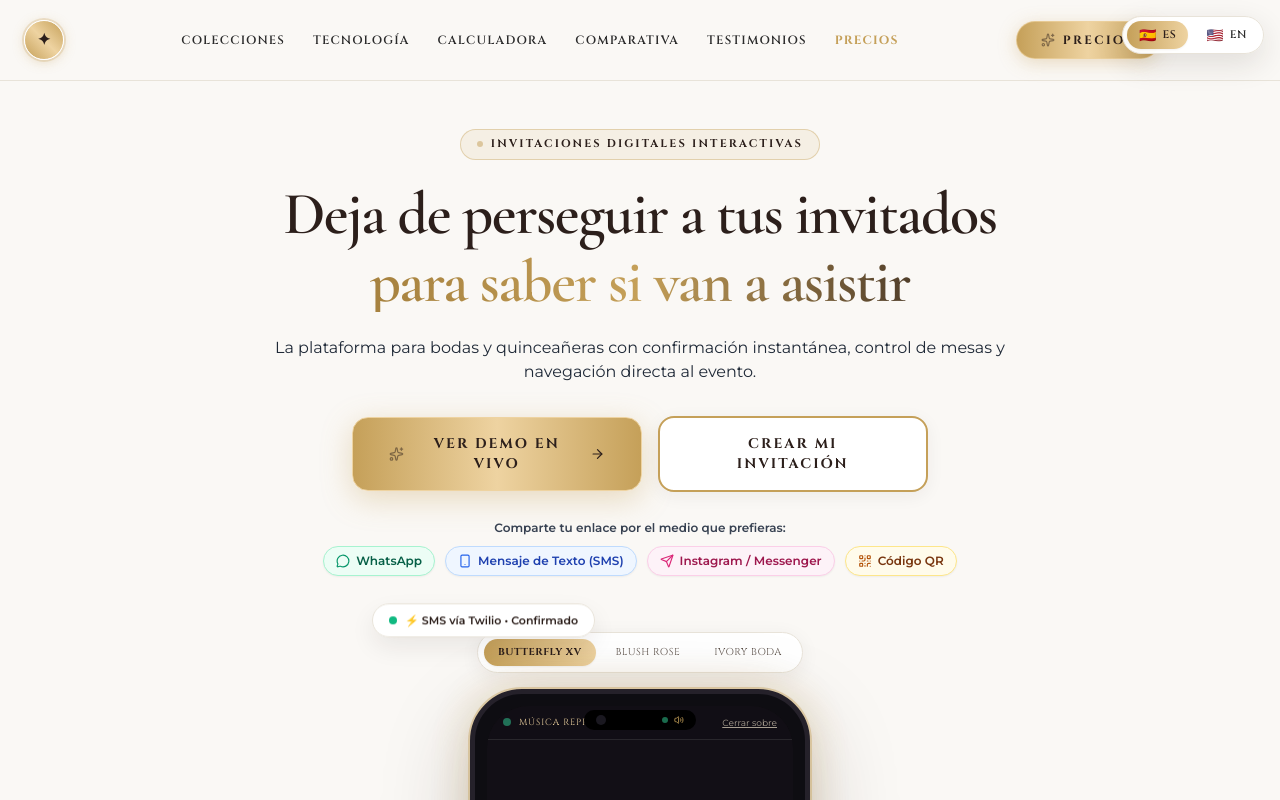
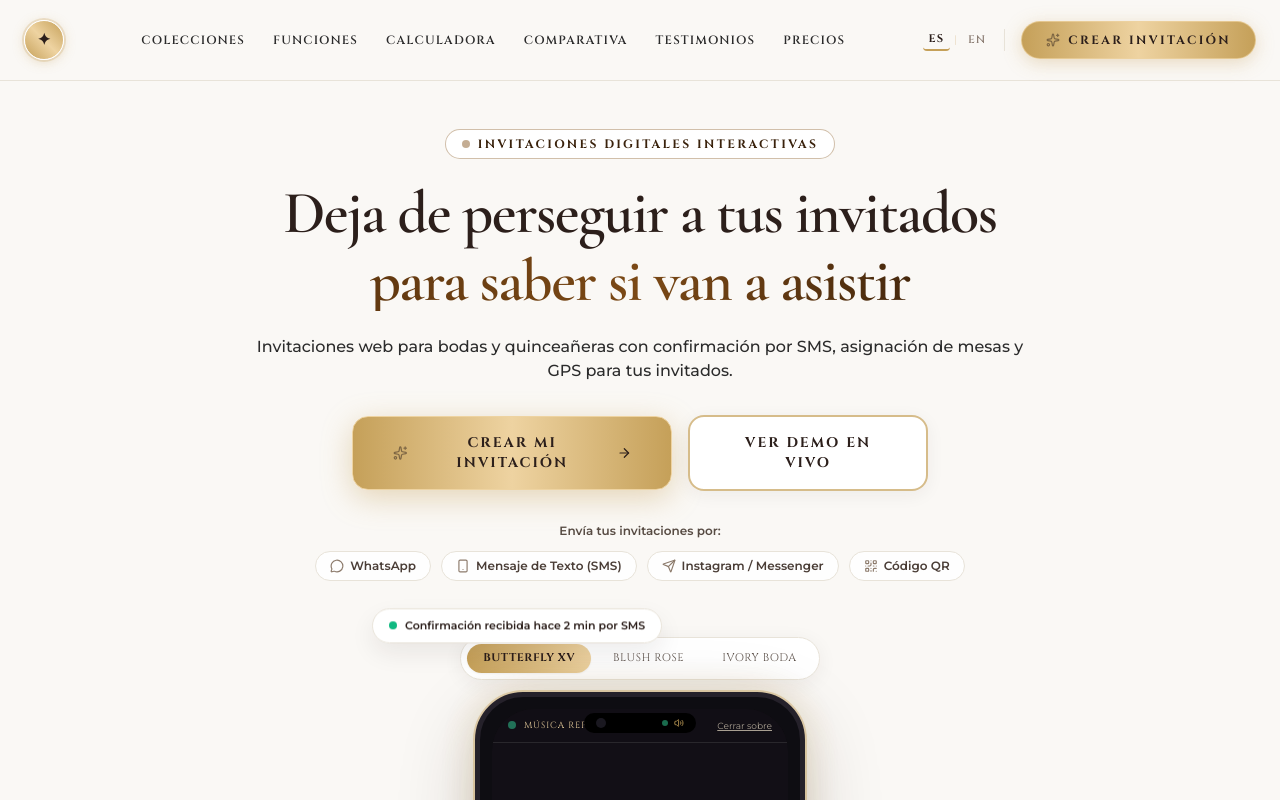
Before and after one commit to sk8benji/LuminaVite, a Next.js app: page / in a window 1280 px wide. Shown: the top 800 px of the page. Built offline with nearby package versions, Linux system fonts and the light colour scheme; a web font is replaced by a local one.

Commit message:
fix(home): optimizaciones CRO en nav, hero, selector de idioma, canales y mockup

```diff
--- a/src/app/page.tsx
+++ b/src/app/page.tsx
@@ -73,37 +73,6 @@ export default function HomePage() {
   return (
     <div className="min-h-screen bg-[#FAF8F5] text-[#2C1F1B] selection:bg-[#C5A059]/25 selection:text-[#2C1F1B] font-['Montserrat'] overflow-x-hidden relative">
       {/* ============================================================== */}
-      {/* 1. SELECTOR FLOTANTE DE IDIOMA EN LA ESQUINA (ES 🇪🇸 / EN 🇺🇸) */}
-      {/* ============================================================== */}
-      <div className="fixed top-4 right-4 z-50 flex items-center gap-1.5 p-1 bg-white/95 border border-[#E8E3D9] rounded-full shadow-[0_10px_30px_rgba(44,31,27,0.12)] backdrop-blur-xl">
-        <button
-          onClick={() => setLang("es")}
-          className={`flex items-center gap-1.5 px-3 py-1 rounded-full text-xs font-semibold transition-all ${
-            lang === "es"
-              ? "bg-gradient-to-r from-[#C5A059] to-[#EED3A1] text-[#2C1F1B] shadow-sm font-bold"
-              : "text-[#2B2B2B] hover:text-black"
-          }`}
-          aria-label="Cambiar a Español"
-        >
-          <span className="text-sm">🇪🇸</span>
-          <span className="font-['Cinzel'] tracking-wider text-[11px]">ES</span>
-        </button>
-
-        <button
-          onClick={() => setLang("en")}
-          className={`flex items-center gap-1.5 px-3 py-1 rounded-full text-xs font-semibold transition-all ${
-            lang === "en"
-              ? "bg-gradient-to-r from-[#C5A059] to-[#EED3A1] text-[#2C1F1B] shadow-sm font-bold"
-              : "text-[#2B2B2B] hover:text-black"
-          }`}
-          aria-label="Switch to English"
-        >
-          <span className="text-sm">🇺🇸</span>
-          <span className="font-['Cinzel'] tracking-wider text-[11px]">EN</span>
-        </button>
-      </div>
-
-      {/* ============================================================== */}
       {/* BARRA DE NAVEGACIÓN EDITORIAL LUMINOSA (PEARL ALABASTER) */}
       {/* ============================================================== */}
       <header className="sticky top-0 z-40 bg-[#FAF8F5]/90 backdrop-blur-md border-b border-[#E8E3D9]">
@@ -127,7 +96,7 @@ export default function HomePage() {
               href="#automatizacion"
               className="text-xs font-['Cinzel'] tracking-widest uppercase text-[#2B2B2B] hover:text-[#C5A059] transition font-semibold"
             >
-              {lang === "es" ? "Tecnología" : "Technology"}
+              {t.nav.features}
             </a>
             <a
               href="#calculadora"
@@ -149,20 +118,47 @@ export default function HomePage() {
             </a>
             <a
               href="#precios"
-              className="text-xs font-['Cinzel'] tracking-widest uppercase text-[#C5A059] hover:text-[#9C7736] transition font-bold"
+              className="text-xs font-['Cinzel'] tracking-widest uppercase text-[#2B2B2B] hover:text-[#C5A059] transition font-semibold"
             >
               {t.nav.pricing}
             </a>
           </nav>
 
-          {/* Acción Principal: Botón Llamativo de Precios */}
-          <div className="flex items-center gap-3 pr-20 sm:pr-24">
+          {/* Selector de Idioma Simple (ES | EN) y Acción Principal Directa */}
+          <div className="flex items-center gap-3.5">
+            {/* Selector de Idioma Minimalista de Texto Simple */}
+            <div className="flex items-center gap-1 text-[11px] font-semibold text-[#5A4D45] tracking-widest font-['Cinzel'] border-r border-[#E8E3D9] pr-3 mr-0.5">
+              <button
+                onClick={() => setLang("es")}
+                className={`px-1.5 py-0.5 rounded transition ${
+                  lang === "es"
+                    ? "font-bold text-[#2C1F1B] border-b-2 border-[#C5A059]"
+                    : "text-[#8C7E74] hover:text-[#2C1F1B]"
+                }`}
+                aria-label="Cambiar a Español"
+              >
+                ES
+              </button>
+              <span className="text-[#C5A059]/40 select-none">|</span>
+              <button
+                onClick={() => setLang("en")}
+                className={`px-1.5 py-0.5 rounded transition ${
+                  lang === "en"
+                    ? "font-bold text-[#2C1F1B] border-b-2 border-[#C5A059]"
+                    : "text-[#8C7E74] hover:text-[#2C1F1B]"
+                }`}
+                aria-label="Switch to English"
+              >
+                EN
+              </button>
+            </div>
+
             <a
               href="#precios"
               className="px-5 sm:px-6 py-2.5 bg-gradient-to-r from-[#C5A059] via-[#EED3A1] to-[#C5A059] hover:brightness-105 text-[#2C1F1B] rounded-full text-xs font-['Cinzel'] tracking-[0.2em] uppercase font-bold shadow-[0_4px_18px_rgba(197,160,89,0.35)] hover:shadow-[0_6px_22px_rgba(197,160,89,0.5)] transition-all duration-300 active:scale-95 flex items-center gap-2 border border-[#EED3A1]/70"
             >
               <Sparkles className="w-3.5 h-3.5 text-[#2C1F1B] animate-pulse" />
-              <span>{t.nav.pricing}</span>
+              <span>{t.nav.createBtn}</span>
             </a>
           </div>
         </div>
@@ -177,10 +173,10 @@ export default function HomePage() {
         <div className="absolute top-1/3 left-10 w-[350px] h-[350px] bg-[#C2847A]/10 rounded-full blur-[120px] pointer-events-none -z-10" />
 
         <div className="max-w-7xl mx-auto flex flex-col items-center text-center">
-          {/* Pill superior de exclusividad */}
-          <div className="inline-flex items-center gap-2 px-4 py-1.5 rounded-full border border-[#C5A059]/40 bg-[#F5EFE4] mb-6 backdrop-blur-md">
-            <span className="w-1.5 h-1.5 rounded-full bg-[#C5A059] animate-pulse" />
-            <span className="font-['Cinzel'] text-[10px] sm:text-[11px] tracking-[0.2em] uppercase text-[#2C1F1B] font-bold">
+          {/* Pill superior de exclusividad con alto contraste */}
+          <div className="inline-flex items-center gap-2 px-4 py-1.5 rounded-full border border-[#8C5F2B]/40 bg-white shadow-xs mb-6 backdrop-blur-md">
+            <span className="w-2 h-2 rounded-full bg-[#8C5F2B] animate-pulse" />
+            <span className="font-['Cinzel'] text-[11px] sm:text-xs tracking-[0.2em] uppercase text-[#3A220C] font-extrabold">
               {t.hero.pill}
             </span>
           </div>
@@ -188,55 +184,57 @@ export default function HomePage() {
           {/* Encabezado Principal en Cormorant Garamond / Playfair Display de Alto Peso */}
           <h1 className="font-serif-roman text-3xl sm:text-5xl lg:text-6xl font-bold tracking-tight text-[#2C1F1B] max-w-5xl leading-[1.2]">
             {t.hero.title1}{" "}
-            <span className="block text-transparent bg-clip-text bg-gradient-to-r from-[#9C7736] via-[#C5A059] to-[#2C1F1B] mt-2">
+            <span className="block text-transparent bg-clip-text bg-gradient-to-r from-[#5A330E] via-[#7B4916] to-[#361E0A] mt-2 drop-shadow-xs font-serif-roman">
               {t.hero.title2}
             </span>
           </h1>
 
           {/* Subtítulo enfocado en dolor y beneficios en Alto Contraste */}
-          <p className="font-['Montserrat'] text-sm sm:text-base text-[#1F2937] max-w-3xl mt-6 leading-relaxed font-normal">
+          <p className="font-['Montserrat'] text-sm sm:text-base text-[#2B2B2B] max-w-3xl mt-6 leading-relaxed font-medium">
             {t.hero.subtitle}
           </p>
 
-          {/* Botones de Acción (CTAs) */}
+          {/* Botones de Acción (CTAs): Jerarquía CRO Invertida */}
           <div className="mt-8 flex flex-col sm:flex-row items-center justify-center gap-4 w-full max-w-xl">
+            {/* Botón Principal: Conversión Directa (Crear mi Invitación) */}
+            <a
+              href="#precios"
+              className="w-full sm:w-auto px-8 sm:px-10 py-4 rounded-2xl bg-gradient-to-r from-[#C5A059] via-[#EED3A1] to-[#C5A059] text-[#2C1F1B] font-['Cinzel'] text-xs sm:text-sm tracking-[0.15em] uppercase font-bold hover:brightness-105 active:scale-95 transition-all shadow-[0_8px_30px_rgba(197,160,89,0.4)] hover:shadow-[0_12px_40px_rgba(197,160,89,0.55)] flex items-center justify-center gap-2.5 border border-[#EED3A1] group"
+            >
+              <Sparkles className="w-4 h-4 text-[#2C1F1B] animate-pulse" />
+              <span>{t.hero.ctaCreate}</span>
+              <ArrowRight className="w-4 h-4 text-[#2C1F1B] group-hover:translate-x-1 transition-transform" />
+            </a>
+
+            {/* Botón Secundario: Exploración de Demo en Vivo */}
             <button
               onClick={() => handleOpenDemo("mariposas-xv")}
-              className="w-full sm:w-auto px-8 sm:px-9 py-4 rounded-2xl bg-gradient-to-r from-[#C5A059] via-[#EED3A1] to-[#C5A059] text-[#2C1F1B] font-['Cinzel'] text-xs sm:text-sm tracking-[0.15em] uppercase font-bold hover:brightness-105 active:scale-95 transition-all shadow-[0_8px_30px_rgba(197,160,89,0.35)] hover:shadow-[0_12px_40px_rgba(197,160,89,0.5)] flex items-center justify-center gap-2.5 border border-[#EED3A1] group"
+              className="w-full sm:w-auto px-8 sm:px-9 py-4 rounded-2xl bg-white/95 border-2 border-[#C5A059]/70 text-[#2C1F1B] font-['Cinzel'] text-xs sm:text-sm tracking-[0.15em] uppercase font-bold hover:bg-[#F5EFE4] hover:border-[#C5A059] active:scale-95 transition-all shadow-[0_4px_18px_rgba(44,31,27,0.06)] flex items-center justify-center gap-2 cursor-pointer"
             >
-              <Sparkles className="w-4 h-4 text-[#2C1F1B] animate-pulse" />
               <span>{t.hero.ctaDemo}</span>
-              <ArrowRight className="w-4 h-4 text-[#2C1F1B] group-hover:translate-x-1 transition-transform" />
             </button>
-
-            <a
-              href="#precios"
-              className="w-full sm:w-auto px-8 sm:px-9 py-4 rounded-2xl bg-white border-2 border-[#C5A059] text-[#2C1F1B] font-['Cinzel'] text-xs sm:text-sm tracking-[0.15em] uppercase font-bold hover:bg-[#F5EFE4] active:scale-95 transition-all shadow-[0_4px_18px_rgba(44,31,27,0.06)] flex items-center justify-center gap-2"
-            >
-              <span>{t.hero.ctaCreate}</span>
-            </a>
           </div>
 
-          {/* Fila Multicanal (Envío por cualquier medio) */}
-          <div className="mt-7 flex flex-col items-center gap-2.5">
-            <span className="font-['Montserrat'] text-xs font-semibold text-[#374151]">
+          {/* Fila Multicanal (Envío por cualquier medio con paleta sobria y hover de acento) */}
+          <div className="mt-8 flex flex-col items-center gap-3">
+            <span className="font-['Montserrat'] text-xs font-semibold text-[#574B43]">
               {t.hero.multiChannelTitle}
             </span>
             <div className="flex flex-wrap items-center justify-center gap-2 sm:gap-2.5">
-              <div className="inline-flex items-center gap-1.5 px-3 py-1.5 rounded-full bg-emerald-50 border border-emerald-200 text-emerald-800 text-xs font-['Montserrat'] font-semibold shadow-sm">
-                <MessageCircle className="w-3.5 h-3.5 text-emerald-600" />
+              <div className="group inline-flex items-center gap-1.5 px-3.5 py-1.5 rounded-full bg-white/90 border border-[#E8E3D9] text-[#4A3D36] text-xs font-['Montserrat'] font-semibold shadow-xs hover:border-emerald-300 hover:bg-emerald-50/60 hover:text-emerald-900 transition-all duration-200">
+                <MessageCircle className="w-3.5 h-3.5 text-[#8C7A6B] group-hover:text-emerald-600 transition-colors" />
                 <span>{t.hero.channels[0]}</span>
               </div>
-              <div className="inline-flex items-center gap-1.5 px-3 py-1.5 rounded-full bg-blue-50 border border-blue-200 text-blue-800 text-xs font-['Montserrat'] font-semibold shadow-sm">
-                <Smartphone className="w-3.5 h-3.5 text-blue-600" />
+              <div className="group inline-flex items-center gap-1.5 px-3.5 py-1.5 rounded-full bg-white/90 border border-[#E8E3D9] text-[#4A3D36] text-xs font-['Montserrat'] font-semibold shadow-xs hover:border-blue-300 hover:bg-blue-50/60 hover:text-blue-900 transition-all duration-200">
+                <Smartphone className="w-3.5 h-3.5 text-[#8C7A6B] group-hover:text-blue-600 transition-colors" />
                 <span>{t.hero.channels[1]}</span>
               </div>
-              <div className="inline-flex items-center gap-1.5 px-3 py-1.5 rounded-full bg-pink-50 border border-pink-200 text-pink-800 text-xs font-['Montserrat'] font-semibold shadow-sm">
-                <Send className="w-3.5 h-3.5 text-pink-600" />
+              <div className="group inline-flex items-center gap-1.5 px-3.5 py-1.5 rounded-full bg-white/90 border border-[#E8E3D9] text-[#4A3D36] text-xs font-['Montserrat'] font-semibold shadow-xs hover:border-pink-300 hover:bg-pink-50/60 hover:text-pink-900 transition-all duration-200">
+                <Send className="w-3.5 h-3.5 text-[#8C7A6B] group-hover:text-pink-600 transition-colors" />
                 <span>{t.hero.channels[2]}</span>
               </div>
-              <div className="inline-flex items-center gap-1.5 px-3 py-1.5 rounded-full bg-amber-50 border border-amber-200 text-amber-900 text-xs font-['Montserrat'] font-semibold shadow-sm">
-                <QrCode className="w-3.5 h-3.5 text-amber-700" />
+              <div className="group inline-flex items-center gap-1.5 px-3.5 py-1.5 rounded-full bg-white/90 border border-[#E8E3D9] text-[#4A3D36] text-xs font-['Montserrat'] font-semibold shadow-xs hover:border-amber-400 hover:bg-amber-50/60 hover:text-amber-900 transition-all duration-200">
+                <QrCode className="w-3.5 h-3.5 text-[#8C7A6B] group-hover:text-amber-700 transition-colors" />
                 <span>{t.hero.channels[3]}</span>
               </div>
             </div>
--- a/src/components/home/InteractivePhoneMockup.tsx
+++ b/src/components/home/InteractivePhoneMockup.tsx
@@ -51,7 +51,7 @@ export default function InteractivePhoneMockup({
       <div className="hidden sm:flex absolute -top-5 -left-12 z-20 items-center gap-2 px-4 py-2 rounded-full bg-white/95 border border-[#E8E3D9] shadow-[0_10px_25px_rgba(44,31,27,0.08)] backdrop-blur-md animate-bounce [animation-duration:4s]">
         <span className="w-2 h-2 rounded-full bg-emerald-500 animate-ping" />
         <span className="font-['Montserrat'] text-[11px] font-semibold text-[#2C1F1B]">
-          {lang === "es" ? "⚡ SMS vía Twilio • Confirmado" : "⚡ Twilio SMS • Confirmed"}
+          {lang === "es" ? "Confirmación recibida hace 2 min por SMS" : "RSVP received 2 min ago via SMS"}
         </span>
       </div>
 
@@ -69,14 +69,14 @@ export default function InteractivePhoneMockup({
         </span>
       </div>
 
-      {/* Selector de Colección Rápido en Mockup */}
-      <div className="flex items-center gap-1.5 p-1.5 bg-white border border-[#E8E3D9] rounded-full mb-4 shadow-[0_4px_20px_rgba(44,31,27,0.06)] backdrop-blur-md">
+      {/* Selector de Colección Rápido en Mockup (Accesible y Visible en el Pliegue) */}
+      <div className="flex items-center gap-1.5 p-1.5 bg-white border border-[#E8E3D9] rounded-full mb-3 shadow-[0_4px_20px_rgba(44,31,27,0.06)] backdrop-blur-md">
         <button
           onClick={() => {
             setActiveTab("butterfly");
             setIsEnvelopeOpen(true);
           }}
-          className={`px-3.5 py-1.5 rounded-full text-[10px] font-['Cinzel'] tracking-wider uppercase transition-all ${
+          className={`px-3 sm:px-4 py-1.5 rounded-full text-[10px] sm:text-[11px] font-['Cinzel'] tracking-wider uppercase transition-all cursor-pointer ${
             activeTab === "butterfly"
               ? "bg-gradient-to-r from-[#C5A059] to-[#EED3A1] text-[#2C1F1B] font-bold shadow-sm"
               : "text-[#5E534C] hover:text-[#2C1F1B]"
@@ -89,7 +89,7 @@ export default function InteractivePhoneMockup({
             setActiveTab("rose");
             setIsEnvelopeOpen(true);
           }}
-          className={`px-3.5 py-1.5 rounded-full text-[10px] font-['Cinzel'] tracking-wider uppercase transition-all ${
+          className={`px-3 sm:px-4 py-1.5 rounded-full text-[10px] sm:text-[11px] font-['Cinzel'] tracking-wider uppercase transition-all cursor-pointer ${
             activeTab === "rose"
               ? "bg-gradient-to-r from-[#C5A059] to-[#EED3A1] text-[#2C1F1B] font-bold shadow-sm"
               : "text-[#5E534C] hover:text-[#2C1F1B]"
@@ -102,7 +102,7 @@ export default function InteractivePhoneMockup({
             setActiveTab("chateau");
             setIsEnvelopeOpen(true);
           }}
-          className={`px-3.5 py-1.5 rounded-full text-[10px] font-['Cinzel'] tracking-wider uppercase transition-all ${
+          className={`px-3 sm:px-4 py-1.5 rounded-full text-[10px] sm:text-[11px] font-['Cinzel'] tracking-wider uppercase transition-all cursor-pointer ${
             activeTab === "chateau"
               ? "bg-gradient-to-r from-[#C5A059] to-[#EED3A1] text-[#2C1F1B] font-bold shadow-sm"
               : "text-[#5E534C] hover:text-[#2C1F1B]"
@@ -112,8 +112,8 @@ export default function InteractivePhoneMockup({
         </button>
       </div>
 
-      {/* Marco de Smartphone Físico 9:16 con bisel de gala */}
-      <div className="relative w-[310px] sm:w-[340px] h-[620px] sm:h-[680px] bg-[#0E0D12] rounded-[52px] p-3 shadow-[0_30px_90px_rgba(44,31,27,0.22),0_0_40px_rgba(197,160,89,0.35)] border-[5px] border-[#25212A] ring-2 ring-[#C5A059]/40 flex flex-col">
+      {/* Marco de Smartphone Físico 9:16 con bisel de gala (Ajustado para pliegue óptimo) */}
+      <div className="relative w-[300px] sm:w-[330px] h-[580px] sm:h-[630px] bg-[#0E0D12] rounded-[48px] p-2.5 sm:p-3 shadow-[0_25px_80px_rgba(44,31,27,0.2),0_0_35px_rgba(197,160,89,0.3)] border-[4px] sm:border-[5px] border-[#25212A] ring-2 ring-[#C5A059]/40 flex flex-col">
         {/* Dynamic Island */}
         <div className="absolute top-4 left-1/2 -translate-x-1/2 w-28 h-5 bg-black rounded-full z-40 flex items-center justify-between px-3">
           <div className="w-2.5 h-2.5 rounded-full bg-[#1A1820]" />
--- a/src/lib/home-translations.ts
+++ b/src/lib/home-translations.ts
@@ -4,6 +4,8 @@ export interface HomeTranslations {
   nav: {
     dashboard: string;
     catalog: string;
+    features: string;
+    howItWorks: string;
     compare: string;
     pricing: string;
     createBtn: string;
@@ -158,6 +160,8 @@ export const translations: Record<Language, HomeTranslations> = {
     nav: {
       dashboard: "Panel Familiar",
       catalog: "Colecciones",
+      features: "Funciones",
+      howItWorks: "Cómo funciona",
       compare: "Comparativa",
       pricing: "Precios",
       createBtn: "Crear Invitación",
@@ -167,18 +171,18 @@ export const translations: Record<Language, HomeTranslations> = {
       title1: "Deja de perseguir a tus invitados",
       title2: "para saber si van a asistir",
       subtitle:
-        "La plataforma para bodas y quinceañeras con confirmación instantánea, control de mesas y navegación directa al evento.",
+        "Invitaciones web para bodas y quinceañeras con confirmación por SMS, asignación de mesas y GPS para tus invitados.",
       ctaCatalog: "Ver Catálogo de Plantillas",
       ctaDemo: "Ver demo en vivo",
       ctaCreate: "Crear mi invitación",
-      multiChannelTitle: "Comparte tu enlace por el medio que prefieras:",
+      multiChannelTitle: "Envía tus invitaciones por:",
       channels: [
         "WhatsApp",
         "Mensaje de Texto (SMS)",
         "Instagram / Messenger",
         "Código QR",
       ],
-      phoneBadge1: "SMS Twilio • Confirmado",
+      phoneBadge1: "Confirmación recibida hace 2 min por SMS",
       phoneBadge2: "RSVP en vivo • 98% aforo",
       phoneBadge3: "Cero contraseñas • 1 Clic",
       openEnvelopePrompt: "Toca para abrir el sobre",
@@ -473,6 +477,8 @@ export const translations: Record<Language, HomeTranslations> = {
     nav: {
       dashboard: "Family Portal",
       catalog: "Collections",
+      features: "Features",
+      howItWorks: "How it works",
       compare: "Comparison",
       pricing: "Pricing",
       createBtn: "Create Invitation",
@@ -482,18 +488,18 @@ export const translations: Record<Language, HomeTranslations> = {
       title1: "Stop chasing your guests",
       title2: "to find out if they will attend",
       subtitle:
-        "The platform for weddings and quinceañeras with instant confirmation, table management, and direct GPS navigation.",
+        "Web invitations for weddings and quinceañeras with SMS confirmation, seating charts, and direct GPS navigation for your guests.",
       ctaCatalog: "Explore Collections",
       ctaDemo: "See live demo",
       ctaCreate: "Create my invitation",
-      multiChannelTitle: "Share your link through whichever channel you prefer:",
+      multiChannelTitle: "Send your invitations via:",
       channels: [
         "WhatsApp",
         "Text Message (SMS)",
         "Instagram / Messenger",
         "QR Code",
       ],
-      phoneBadge1: "Twilio SMS • Confirmed",
+      phoneBadge1: "RSVP received 2 min ago via SMS",
       phoneBadge2: "Live RSVP • 98% confirmed",
       phoneBadge3: "Zero Passwords • 1 Click",
       openEnvelopePrompt: "Tap to open the envelope",
```
